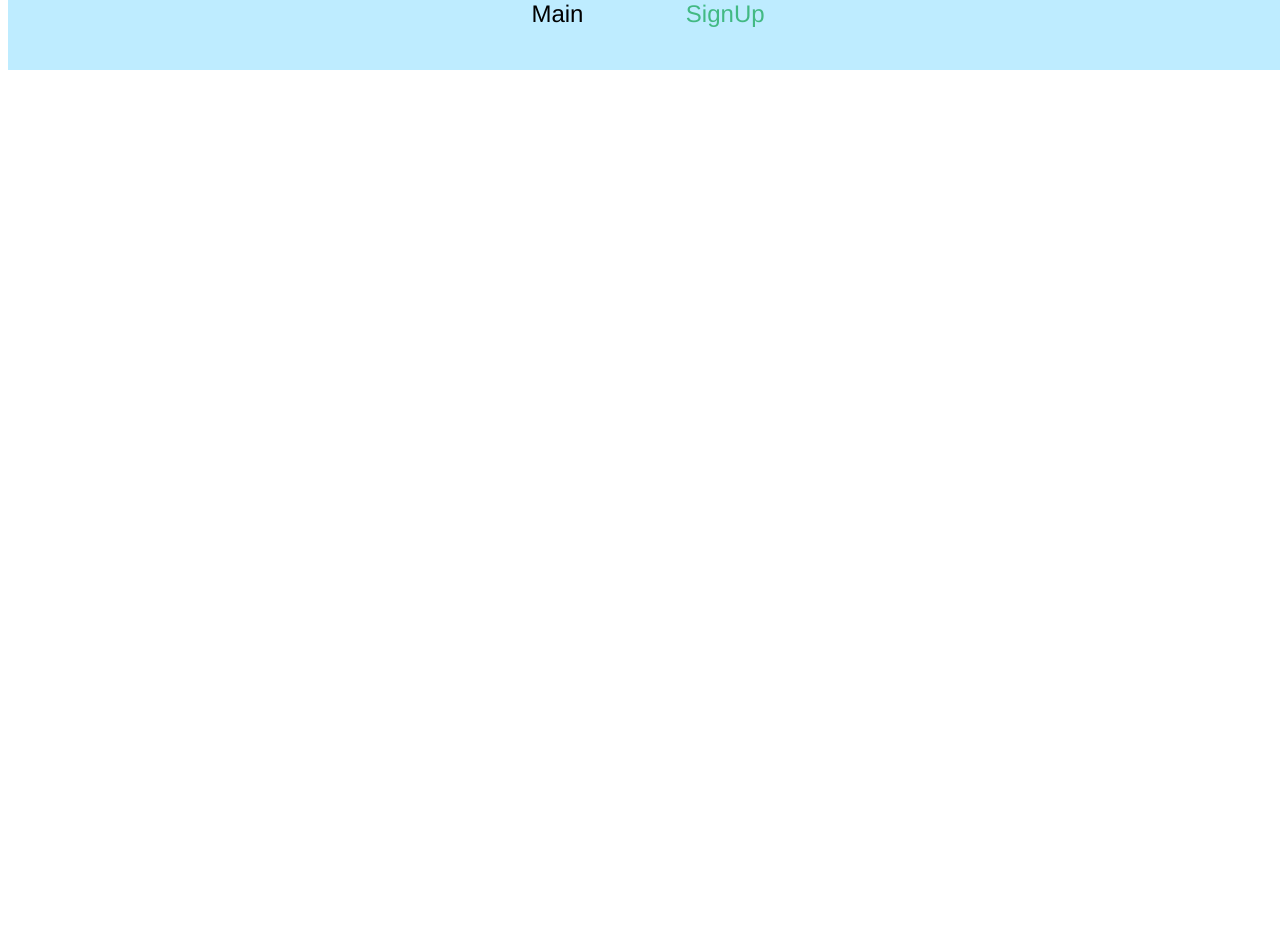
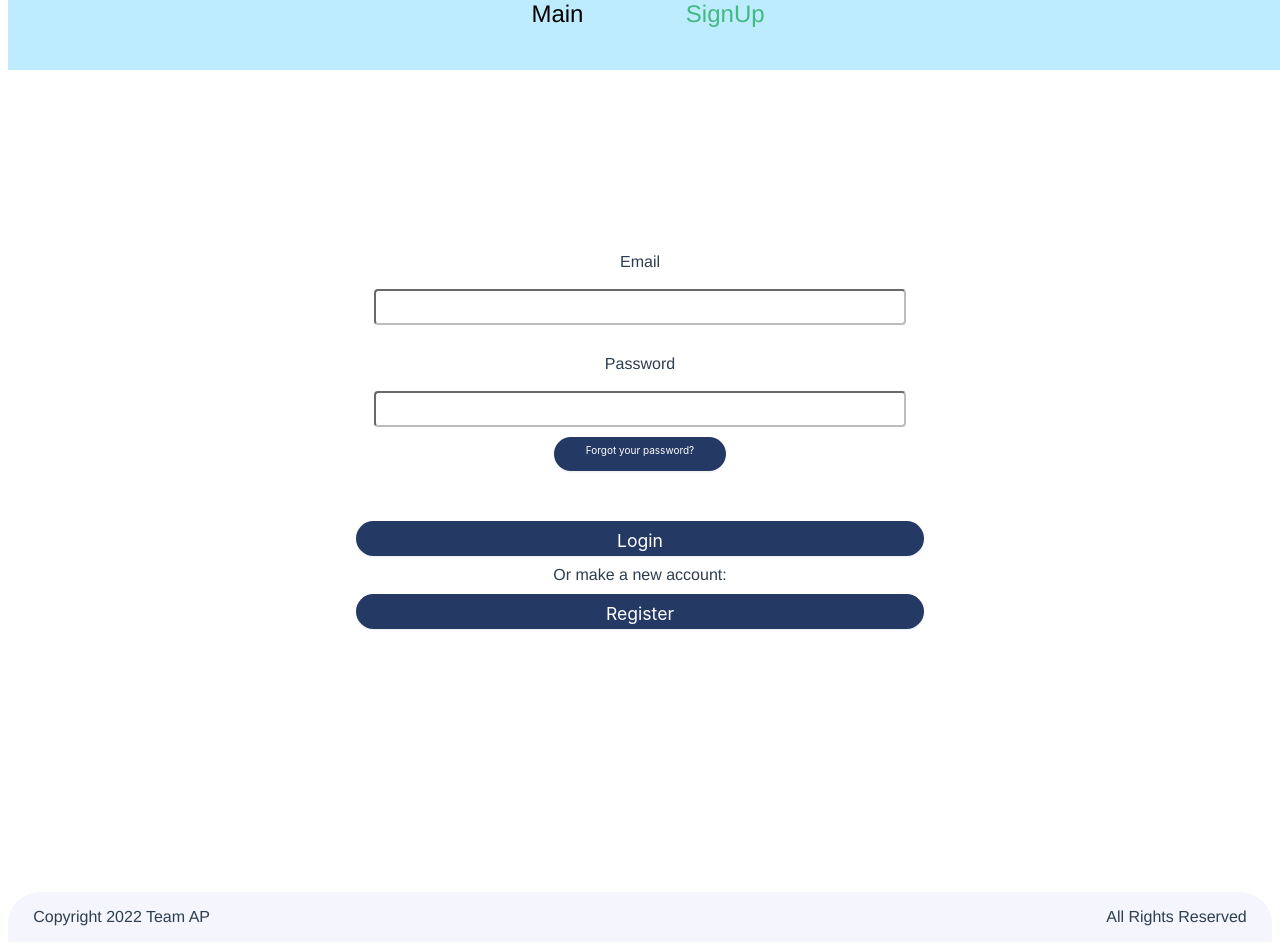
Before and after one commit to mahlane-arbuus/Homework3, a Vue app: page /#/signupView in a window 1280 px wide. Before the commit the page ends 800 px from the top, so only its background shows below. Built offline with nearby package versions, Linux system fonts and the light colour scheme.

Commit message:
Sign up view modified

```diff
--- a/src/views/signupView.vue
+++ b/src/views/signupView.vue
@@ -1,6 +1,24 @@
 <template>
   <Header></Header>
+
+  <form @submit.prevent = "validateForm">
+      <div class="login-div">
+        <label for="login">Email</label><br>
+        <input type="text" id="login" required v-model="login"><br>
+      </div>
+      <div class="password-div">
+        <label for="password">Password</label><br />
+        <input type="password" id="password" required v-model="password"><br />
+        <button class="button" id="forgotPassword">Forgot your password?</button>
+      </div>
+      <div v-if="validatePassword" class="error">{{validatePassword}}</div>
+      <input type="submit" class="button" id="loginButton" value="Login" />
+      <label for="registerButton">Or make a new account:</label>
+      <input type="submit" class="button" id="registerButton" value="Register"/>
+  </form>
+
   <Footer></Footer>
+
 </template>
 
 <script>
@@ -11,10 +29,198 @@ export default {
   components: {
     Header,
     Footer
+  },
+  data: function(){
+    return{
+      login: '',
+      password: '',
+      validatePassword: ''
+    }
+  },
+
+  methods: {
+    validateForm(){
+      let lower = /[a-z]/
+      let upper = /[A-Z]/
+      let digits = /[0-9]/
+      let special = /_/
+      if (this.password.length < 8 || this.password.length > 15){
+        this.validatePassword = "password must be between 8-15 chars"
+      }else if (!lower.test(this.password)){
+        this.validatePassword = "password must contain Lowercase characters (a-z)"
+      }else if(!upper.test(this.password)){
+        this.validatePassword = "password must contain Uppercase characters (A-Z)"
+      }else if(!digits.test(this.password)){
+        this.validatePassword = "passwort must contain at least one digit (0-9)"
+      }else if(!special.test(this.password)){
+        this.validatePassword = "password must contain at least one _"
+      }else if(!upper.test(this.password.charAt(0))){
+        this.validatePassword = "password should start with an uppercase alphabet"
+      }else{this.validatePassword = ""}
+
+    }
   }
 
 }
 </script>
 
 <style scoped>
+form{
+  margin: 20%;
+  width: 60%;
+}
+.error{
+  color: red;
+  text-align: center;
+}
+
+body {
+    margin: 0;
+    padding: 0;
+    background-color: white;
+    font-family: "Basier circle", -apple-system, system-ui, "Segoe UI", Roboto, "Helvetica Neue", Arial, "Noto Sans", sans-serif, "Apple Color Emoji", "Segoe UI Emoji", "Segoe UI Symbol", "Noto Color Emoji";
+    background-image: var(--gradient);
+    background-size: 400%;
+    animation: anim 10s infinite alternate;
+}
+@keyframes anim {
+    0% {
+        background-position: left;
+    }
+    100% {
+        background-position: right;
+    }
+}
+
+@media screen and (max-width: 699px) {
+    .box {width: 80%; height: 90%; margin: 25% auto 10% auto;}
+
+}
+
+@media screen and (min-width: 700px) {
+    .box {width: 25%; height: 70%; margin: 10% auto 10% auto;}
+}
+
+.header {
+    top: 0;
+    margin: 0;
+    height: 70px;
+    width: 100%;
+    background-color: #BEECFF;
+    display: flex;
+    overflow: auto;
+    justify-content: space-between;
+    position: fixed;
+}
+
+.home-add-div {
+    padding: 1.2rem;
+    display: flex;
+    justify-content: space-between;
+}
+
+.home-add-div a {
+    margin: 2% 4% 2% 4% ;
+    font-size: 1.5rem;
+    color: black;
+    text-decoration: none;
+    align-self: center;
+}
+
+.home-add-div a:hover{
+    color: hotpink;
+    background-color: #bdbdbd;
+    text-decoration: underline;
+}
+
+.home-add-div a:visited{
+    text-decoration: none;
+}
+
+.user {
+    display: flex;
+}
+
+.user img {
+    height: 3rem;
+    width: 3rem;
+    border-radius: 45%;
+    align-self: center;
+}
+
+:root {
+    --gradient: linear-gradient(90deg, #8360c3, #2ebf91);
+}
+
+.box {
+    background-color: #F4F5FD;
+    text-align: center;
+    padding: 5%;
+    border: 0;
+    box-shadow: rgba(0, 0, 0, 0.16) 0px 3px 6px, rgba(0, 0, 0, 0.23) 0px 3px 6px;
+    border-radius: 20px;
+}
+
+.logo {
+    background-color: #243963;
+    box-shadow: rgba(0, 0, 0, 0.16) 0px 3px 6px, rgba(0, 0, 0, 0.23) 0px 3px 6px;
+    font-family: sans-serif;
+    padding: 1rem;
+    color: white;
+}
+
+.login-div {
+    margin: 30px;
+}
+
+label {
+    display: block;
+}
+
+input {
+    width: 75%;
+    height: 30px;
+    text-align: center;
+    border-radius: 0.25rem;
+    border-color: #bdbdbd;
+    outline: none;
+    box-shadow: none;
+    transition: 0.75s;
+}
+
+input:focus {
+    background-color: #ebe8ff;
+}
+
+.password-div {
+    margin: 30px;
+}
+
+
+.button {
+    font-family: "Basier circle", -apple-system, system-ui, "Segoe UI", Roboto, "Helvetica Neue", Arial, "Noto Sans", sans-serif, "Apple Color Emoji", "Segoe UI Emoji", "Segoe UI Symbol", "Noto Color Emoji";
+    background-color: #243963;
+    border: 0 groove #9FA6CD;
+    border-radius: 1.5rem;
+    color: white;
+    cursor: pointer;
+    font-size: 1.1rem;
+    line-height: 1;
+    padding: 0.7rem 2rem 1.5rem;
+    transition: all .1s cubic-bezier(.4, 0, .2, 1);
+    box-shadow: 0px 1px 2px rgba(166, 175, 195, 0.25);
+    user-select: none;
+    margin: 10px;
+}
+
+.button:hover {
+    background-color: #1e293b;
+    color: #fff;
+}
+
+#forgotPassword {
+    font-size: 10px;
+    padding: 0.5rem 2rem 1rem;
+}
+
 </style>
```
